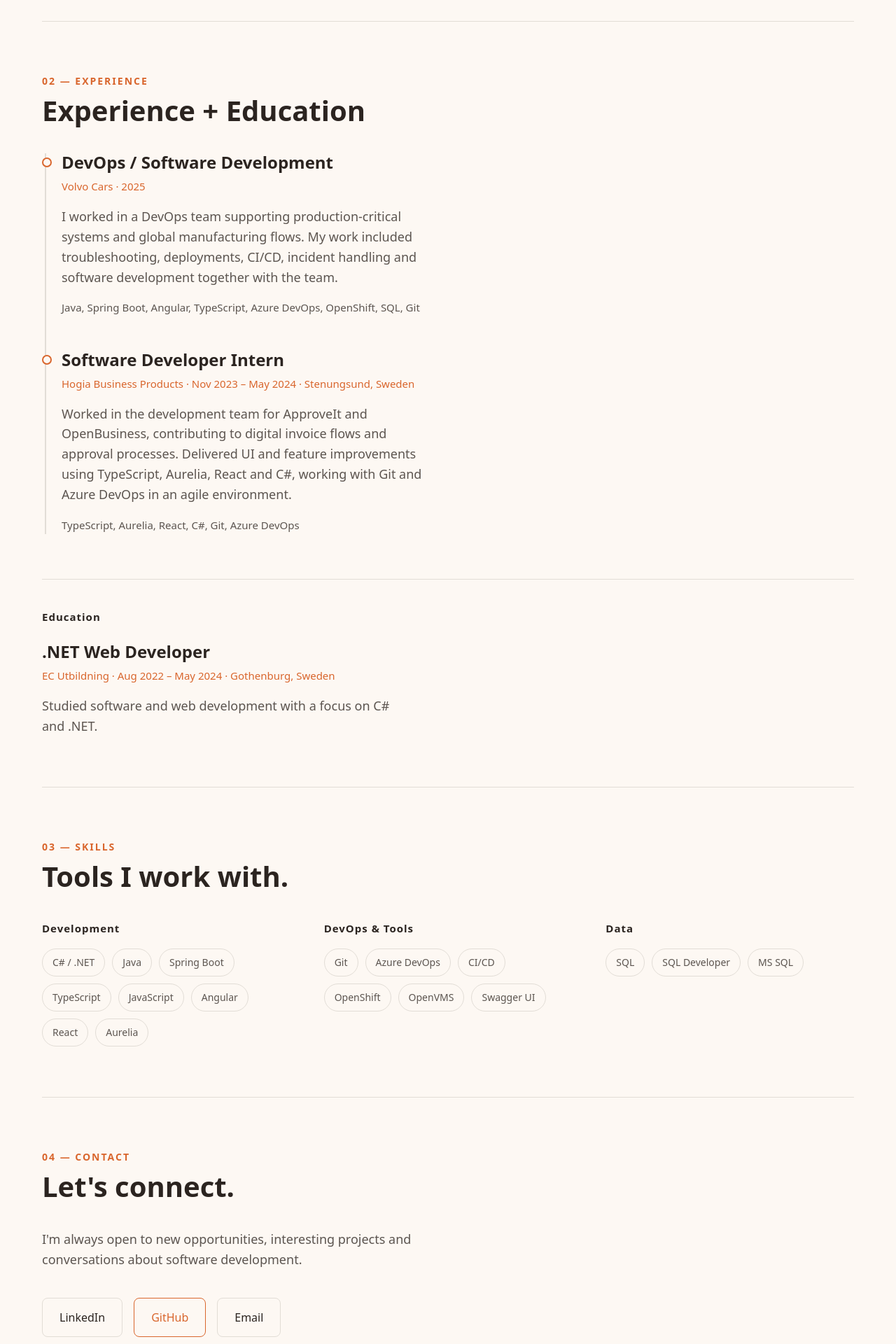
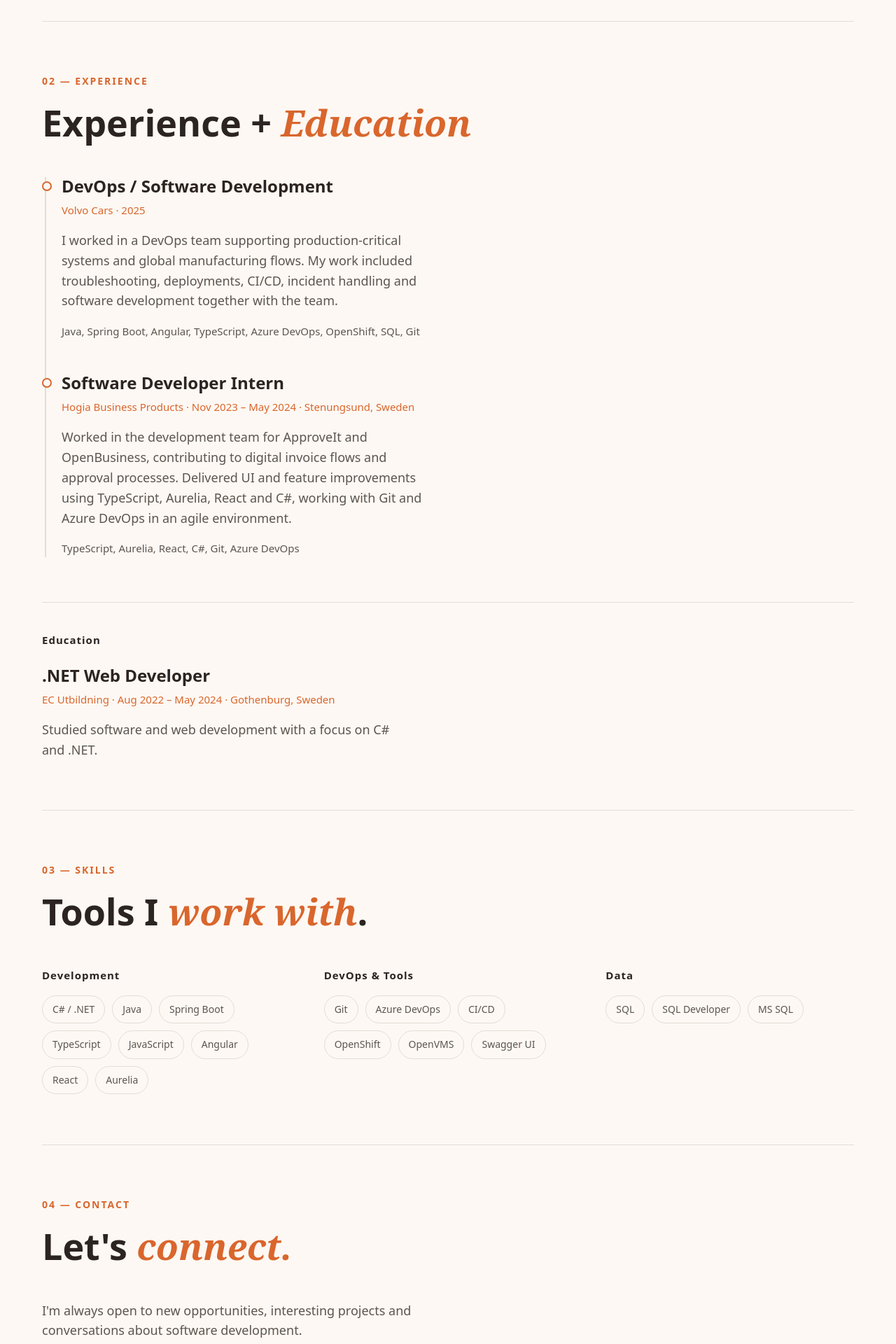
Before and after one commit to nikoradic/portfolio, a React (Vite) app: page / in a window 1280 px wide. Shown: the part 600-2520 px from the top of the page at 70% size. Built offline with nearby package versions, Linux system fonts and the light colour scheme.

Commit message:
Refine section heading typography

```diff
--- a/src/App.css
+++ b/src/App.css
@@ -150,9 +150,16 @@
 
 .section-heading {
   margin: 0 0 48px;
-  font-size: 40px;
+  font-size: 52px;
+  line-height: 1.15;
   font-weight: 600;
   color: var(--text-h);
+}
+
+.heading-accent {
+  color: var(--accent);
+  font-style: italic;
+  font-family: Georgia, 'Times New Roman', serif;
 }
 
 .timeline {
@@ -289,6 +296,10 @@
     grid-template-columns: 1fr;
   }
 
+  .section-heading {
+    font-size: 40px;
+  }
+
   .hero {
     padding-bottom: 56px;
   }
--- a/src/App.tsx
+++ b/src/App.tsx
@@ -55,7 +55,9 @@ function App() {
         </section>
         <section className="section" id="experience">
           <p className="label">02 — EXPERIENCE</p>
-          <h2 className="section-heading">Experience + Education</h2>
+          <h2 className="section-heading">
+            Experience + <span className="heading-accent">Education</span>
+          </h2>
           <div className="timeline">
             <div className="entry timeline-item">
               <h3 className="entry-role">DevOps / Software Development</h3>
@@ -105,7 +107,9 @@ function App() {
         </section>
         <section className="section" id="skills">
           <p className="label">03 — SKILLS</p>
-          <h2 className="section-heading">Tools I work with.</h2>
+          <h2 className="section-heading">
+            Tools I <span className="heading-accent">work with</span>.
+          </h2>
           <div className="skills-grid">
             <div className="skills-group">
               <h4 className="subheading">Development</h4>
@@ -143,7 +147,9 @@ function App() {
         </section>
         <section className="section contact-section" id="contact">
           <p className="label">04 — CONTACT</p>
-          <h2 className="section-heading">Let's connect.</h2>
+          <h2 className="section-heading">
+            Let's <span className="heading-accent">connect.</span>
+          </h2>
           <p className="contact-intro">
             I'm always open to new opportunities, interesting projects and
             conversations about software development.
```
